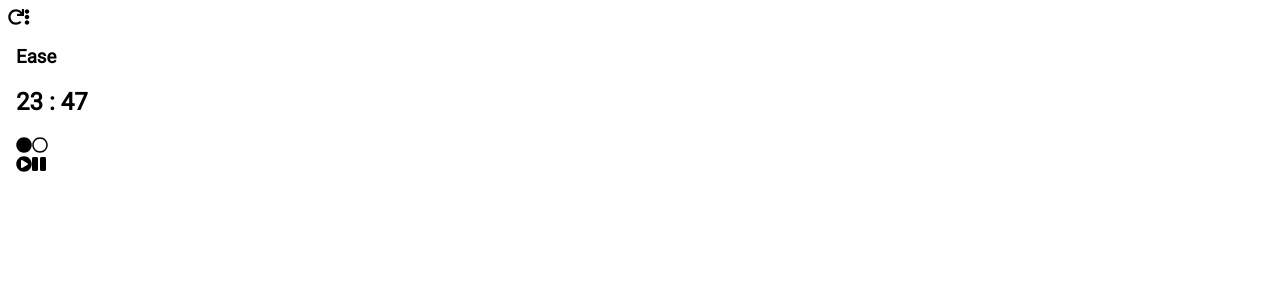
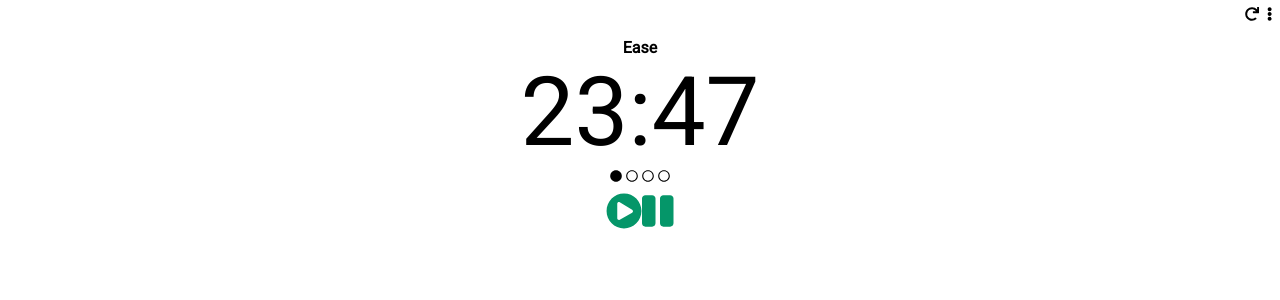
Before and after one commit to jgossett/ease, an Angular app: page / in a window 1280 px wide. Shown: the top 300 px of the page. Built offline with nearby package versions, Linux system fonts and the light colour scheme.

Commit message:
Add tailwind support.

```diff
--- a/angular.json
+++ b/angular.json
@@ -11,8 +11,11 @@
       "prefix": "app",
       "architect": {
         "build": {
-          "builder": "@angular-devkit/build-angular:browser",
+          "builder": "@angular-builders/custom-webpack:browser",
           "options": {
+            "customWebpackConfig": {
+              "path": "webpack.config.js"
+            },
             "outputPath": "dist/Ease",
             "index": "src/index.html",
             "main": "src/main.ts",
@@ -59,7 +62,7 @@
           }
         },
         "serve": {
-          "builder": "@angular-devkit/build-angular:dev-server",
+          "builder": "@angular-builders/custom-webpack:dev-server",
           "options": {
             "browserTarget": "Ease:build"
           },
@@ -67,6 +70,9 @@
             "production": {
               "browserTarget": "Ease:build:production"
             }
+          },
+          "customWebpackConfig": {
+            "path": "webpack.config.js"
           }
         },
         "extract-i18n": {
@@ -76,7 +82,7 @@
           }
         },
         "test": {
-          "builder": "@angular-devkit/build-angular:karma",
+          "builder": "@angular-builders/custom-webpack:karma",
           "options": {
             "main": "src/test.ts",
             "polyfills": "src/polyfills.ts",
@@ -89,7 +95,10 @@
             "styles": [
               "src/styles.css"
             ],
-            "scripts": []
+            "scripts": [],
+            "customWebpackConfig": {
+              "path": "webpack.config.js"
+            }
           }
         },
         "lint": {
--- a/documentation/dependencies_DRAFT.md
+++ b/documentation/dependencies_DRAFT.md
@@ -6,3 +6,4 @@
 | -------------------- | ------- | ------------------------------------------------------------ |
 | Angular              | 11.2.1  | Guide, https://angular.io/docs<br />API, https://angular.io/api |
 | Angular Font Awesome | 0.8.2   | Guide, https://github.com/FortAwesome/angular-fontawesome/blob/master/docs/usage.md<br />Cheat Sheet, https://fontawesome.com/icons?d=gallery&m=free |
+| Tailwind             | 2.0.4   | Guide, https://tailwindcss.com/docs<br />Cheat Sheet, https://tailwindcomponents.com/cheatsheet/ |
--- a/package.json
+++ b/package.json
@@ -25,10 +25,12 @@
     "@fortawesome/free-regular-svg-icons": "^5.15.2",
     "@fortawesome/free-solid-svg-icons": "^5.15.2",
     "rxjs": "~6.6.0",
+    "tailwindcss": "^2.0.3",
     "tslib": "^2.0.0",
     "zone.js": "~0.11.3"
   },
   "devDependencies": {
+    "@angular-builders/custom-webpack": "^11.0.0",
     "@angular-devkit/build-angular": "~0.1102.1",
     "@angular/cli": "~11.2.1",
     "@angular/compiler-cli": "~11.2.1",
@@ -42,6 +44,7 @@
     "karma-coverage": "~2.0.3",
     "karma-jasmine": "~4.0.0",
     "karma-jasmine-html-reporter": "^1.5.0",
+    "postcss": "^8.2.4",
     "protractor": "~7.0.0",
     "ts-node": "~8.3.0",
     "tslint": "~6.1.0",
--- a/src/app/app.component.html
+++ b/src/app/app.component.html
@@ -1,46 +1,65 @@
 <!-- header -->
-<header>
+<header class="text-right text-sm gray-800 p-1">
   <!-- restart timer -->
-  <fa-icon [icon]="fasRedo" (click)="onRestartTimer()"></fa-icon>
+  <fa-icon (click)="onRestartTimer()"
+           [icon]="fasRedo"
+           class="px-1">
+  </fa-icon>
 
   <!-- show settings menu -->
-  <fa-icon [icon]="fasEllipsis" (click)="onShowSettingMenu()"></fa-icon>
+  <fa-icon (click)="onShowSettingMenu()"
+           [icon]="fasEllipsis"
+           class="px-1">
+  </fa-icon>
 </header>
 
 <!-- body -->
-<body>
+<body class="text-center text py-2">
   <!-- application name -->
-  <h3>Ease</h3>
+  <h3 class="text-md font-semibold">Ease</h3>
 
   <!-- timer -->
-  <section>
-    <h1>
-      <!-- minutes -->
-      <span>
-        23
-      </span>
-      :
-      <!-- seconds -->
-      <span>
-        47
-      </span>
+  <section class="p-1">
+    <h1 class="text-8xl font-thin">
+      {{ minutes }}:{{seconds}}
     </h1>
   </section>
 
   <!-- sessions -->
-  <section>
-    <fa-icon [icon]="fasCircle"></fa-icon>
-    <fa-icon [icon]="farCircle"></fa-icon>
+  <section class="text-xs p-1">
+    <fa-icon [icon]="fasCircle"
+             class="p-0.5">
+    </fa-icon>
+
+    <fa-icon [icon]="farCircle"
+             class="p-0.5">
+    </fa-icon>
+
+    <fa-icon [icon]="farCircle"
+             class="p-0.5">
+    </fa-icon>
+
+    <fa-icon [icon]="farCircle"
+             class="p-0.5">
+    </fa-icon>
   </section>
 
-  <!-- actions -->
-  <section>
-    <fa-icon [icon]="fasPlayCircle" (click)="onStartTimer()"></fa-icon>
-    <fa-icon [icon]="fasPause" (click)="onPauseTimer()"></fa-icon>
+  <!-- action panel -->
+  <section class="text-4xl p-1">
+    <!-- play button -->
+    <fa-icon (click)="onStartTimer()"
+             [icon]="fasPlayCircle"
+             class="text-green-600">
+    </fa-icon>
+
+    <!-- pause button -->
+    <fa-icon (click)="onPauseTimer()"
+             [icon]="fasPause"
+             class="text-green-600">
+    </fa-icon>
   </section>
 </body>
 
 <!-- footer -->
-<footer>
-
+<footer class="p-1">
 </footer>
--- a/src/app/app.component.ts
+++ b/src/app/app.component.ts
@@ -8,12 +8,15 @@ import {faCircle as farCircle} from '@fortawesome/free-regular-svg-icons';
   styleUrls: ['./app.component.css']
 })
 export class AppComponent {
-  fasRedo = faRedo;
-  fasEllipsis = faEllipsisV;
-  fasPlayCircle = faPlayCircle;
-  fasCircle = faCircle;
-  farCircle = farCircle;
-  fasPause = faPause;
+  readonly fasRedo = faRedo;
+  readonly fasEllipsis = faEllipsisV;
+  readonly fasPlayCircle = faPlayCircle;
+  readonly fasCircle = faCircle;
+  readonly farCircle = farCircle;
+  readonly fasPause = faPause;
+
+  minutes = 23;
+  seconds = 47;
 
   onRestartTimer(): void {
     alert('onRestartTimer was clicked.');
--- a/src/styles.css
+++ b/src/styles.css
@@ -1,5 +1,8 @@
-/* You can add global styles to this file, and also import other style files */
 @import "~@fontsource/roboto/400.css";
+
+@import "tailwindcss/base";
+@import "tailwindcss/components";
+@import "tailwindcss/utilities";
 
 body {
   font-family: "Roboto";
--- /dev/null
+++ b/tailwind.config.js
@@ -0,0 +1,11 @@
+module.exports = {
+  purge: [],
+  darkMode: false, // or 'media' or 'class'
+  theme: {
+    extend: {},
+  },
+  variants: {
+    extend: {},
+  },
+  plugins: [],
+}
--- /dev/null
+++ b/webpack.config.js
@@ -0,0 +1,51 @@
+const AUTOPREFIXER_PLUGIN_NAME = "autoprefixer";
+const TAILWIND_PLUGIN_NAME = "tailwindcss"
+const TAILWIND_CONFIGURATION_PATH = "./tailwind.config.js";
+const INDEX_NOT_FOUND = -1;
+
+const addTailwindConfiguration = (webpackConfiguration) => {
+  const tailwindConfiguration = loadTailwindConfiguration();
+  if(!tailwindConfiguration){
+    console.error('Could not find Tailwind configuration file.', { tailwindConfiguration });
+    return webpackConfiguration;
+  }
+
+  for (const rule of webpackConfiguration.module.rules) {
+    // Skip rules without uses.
+    if (!rule.use || 0 === rule.use.length ) {
+      continue;
+    }
+
+    // Find all the PostCSS rule uses.
+    const postcssRuleUses = rule.use.filter(_ => _.options && _.options.postcssOptions)
+
+    for (const postcssRuleUse of postcssRuleUses) {
+      const postcssOptionsGeneratorSnapshot = postcssRuleUse.options.postcssOptions;
+
+      // Decorate postcssOptions generator function. Replaces with a function that inserts the Tailwind plugin before
+      // Autoprefixer plugin.
+      postcssRuleUse.options.postcssOptions = (loader) => {
+        const postCssOptions = postcssOptionsGeneratorSnapshot(loader);
+        const autoprefixerOptionsIndex = postCssOptions.plugins.findIndex(
+          _ => _.postcssPlugin && _.postcssPlugin.toLowerCase() === AUTOPREFIXER_PLUGIN_NAME
+        );
+
+        if(autoprefixerOptionsIndex === INDEX_NOT_FOUND){
+          console.error(`Could not found ${AUTOPREFIXER_PLUGIN_NAME} in the postcss loader.`);
+          return postCssOptions;
+        }
+
+        postCssOptions.plugins.splice(autoprefixerOptionsIndex, 0, [TAILWIND_PLUGIN_NAME, tailwindConfiguration]);
+        return postCssOptions;
+      };
+    }
+  }
+
+  return webpackConfiguration;
+}
+
+const loadTailwindConfiguration = () => {
+  return require(TAILWIND_CONFIGURATION_PATH);
+}
+
+module.exports = (webpackConfiguration) => addTailwindConfiguration(webpackConfiguration)
```
Also changed, not shown: 1 other file (tests, documents, lock files or other folders).
